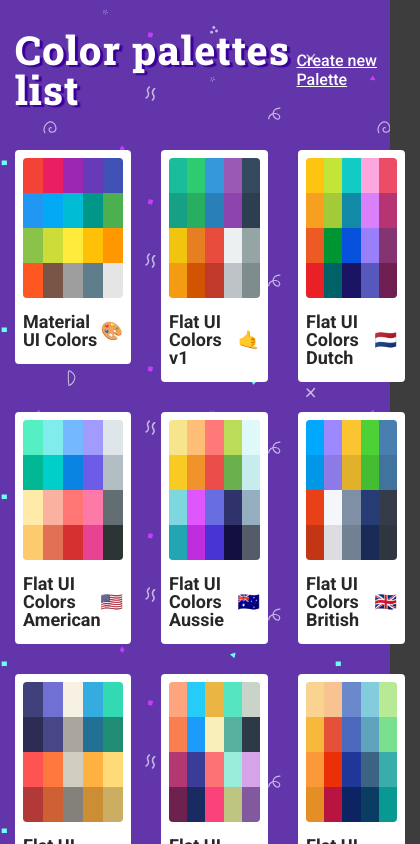
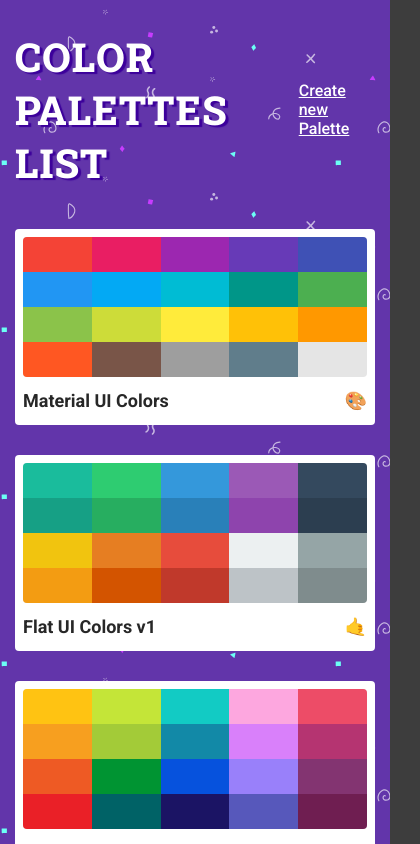
Before and after one commit to Meid-KH/Coolorize, a React (Create React App) app: page / in a window 390 px wide. Shown: the top 844 px of the page, 420 px wide, since content can reach past the window. Built offline with nearby package versions, Linux system fonts and the light colour scheme.

Commit message:
- Updating styles for mobile and tablet screen sizes.

```diff
--- a/src/styles/AppStyles.js
+++ b/src/styles/AppStyles.js
@@ -6,7 +6,7 @@
     minHeight: "100vh",
     display: "flex",
     flexDirection: "column",
-    backgroundColor: "#ee5522",
+    backgroundColor: "#6235aa",
     backgroundImage: `url("${bg_img_v2}")`,
     /* background by SVGBackgrounds.com */
     backgroundAttachment: "fixed",
--- a/src/styles/ColorBoxStyles.js
+++ b/src/styles/ColorBoxStyles.js
@@ -14,6 +14,7 @@
     display: "inline-block",
     width: "100%",
     height: "100%",
+    minHeight: "150px",
     cursor: "pointer",
     position: "relative",
     "& span.colorbox_name": {
--- a/src/styles/HeaderStyles.js
+++ b/src/styles/HeaderStyles.js
@@ -1,10 +1,16 @@
+import sizes from "./Sizes";
+
 export default {
   navbar: {
     display: "flex",
     alignItems: "center",
     justifyContent: "flex-start",
+    flexWrap: "wrap",
     height: "5vh",
-    backgroundColor: "#fff"
+    backgroundColor: "#fff",
+    [sizes.down("md")]: {
+      height: '20vh',
+    }
   },
   logo: {
     marginRight: "15px",
--- a/src/styles/PaletteListStyles.js
+++ b/src/styles/PaletteListStyles.js
@@ -6,8 +6,7 @@
   },
   container: {
     height: "100%",
-    width: "992px",
-    maxWidth: "100%",
+    maxWidth: "992px",
     margin: "0 auto",
     paddingLeft: "15px",
     paddingRight: "15px",
@@ -15,7 +14,8 @@
   },
   row: {
     display: "grid",
-    gridTemplateColumns: "repeat(3, 1fr)",
+    // gridTemplateColumns: "repeat(3, 1fr)",
+    gridTemplateColumns: "repeat(auto-fill, minmax(250px, 1fr))",
     gridGap: "30px"
   },
   header: {
@@ -28,9 +28,10 @@
       fontSize: "40px",
       fontFamily: "Roboto Slab",
       fontWeight: "700",
-      lineHeight: "1",
+      textTransform: "uppercase",
       letterSpacing: "1px",
       margin: "0",
+      paddingRight: "20px",
       textShadow: "3px 2px 1px #3c009b"
     },
     "& a": {
--- a/src/styles/PaletteStyles.js
+++ b/src/styles/PaletteStyles.js
@@ -1,3 +1,5 @@
+import sizes from "./Sizes";
+
 export default {
   palette_wrapper: {
     flex: 1,
@@ -6,11 +8,15 @@
   palette: {
     height: '90vh',
     display: 'grid',
-    gridTemplateColumns: 'repeat(5,1fr)',
-    gridTemplateRows: 'repeat(4, 1fr)',
+    gridTemplateColumns: 'repeat(auto-fill, minmax(300px, 1fr)) ',
+    // gridTemplateRows: 'repeat(4, 1fr)',
     "&._single": {
       gridTemplateRows: 'repeat(2, 1fr)',
     },
+    [sizes.down("md")]: {
+      overflowY: "auto",
+      height: '80vh',
+    }
   },
   colorBox: {
     "&.go_back" : {
```
Also changed, not shown: 1 other file (tests, documents, lock files or other folders).
